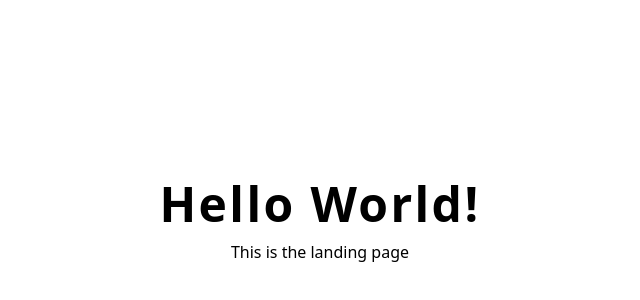
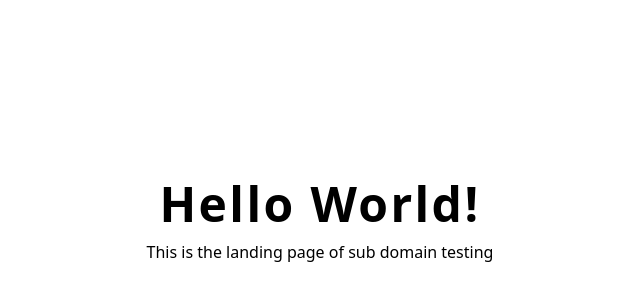
Before and after one commit to kiigeeks/html, a plain HTML site: page index.html in a window 1280 px wide. Shown: the part 178-478 px from the top of the page, without its empty margins (320-960 px from the left). Drawn offline with nearby package versions, Linux system fonts and the light colour scheme.

Commit message:
Update Description

```diff
--- a/index.html
+++ b/index.html
@@ -9,7 +9,7 @@
 <body class="flex items-center justify-center h-screen text-center">
     <div>
         <h1 class="text-5xl font-bold tracking-wider">Hello World!</h1>
-        <p class="mt-3">This is the landing page</p>
+        <p class="mt-3">This is the landing page of sub domain testing</p>
     </div>
 </body>
 </html>
```
